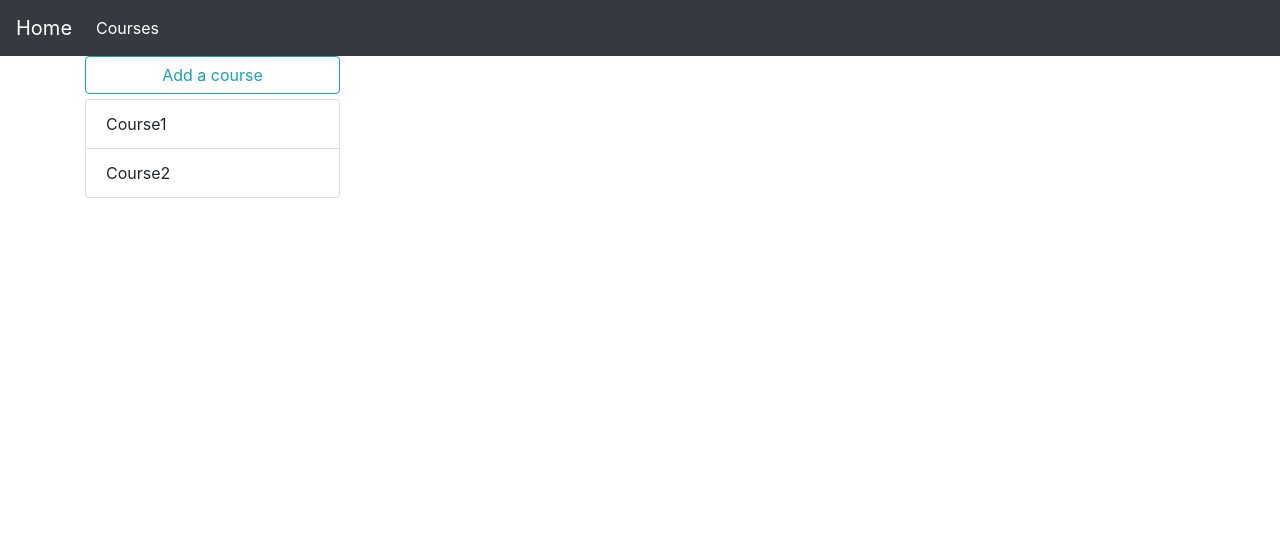
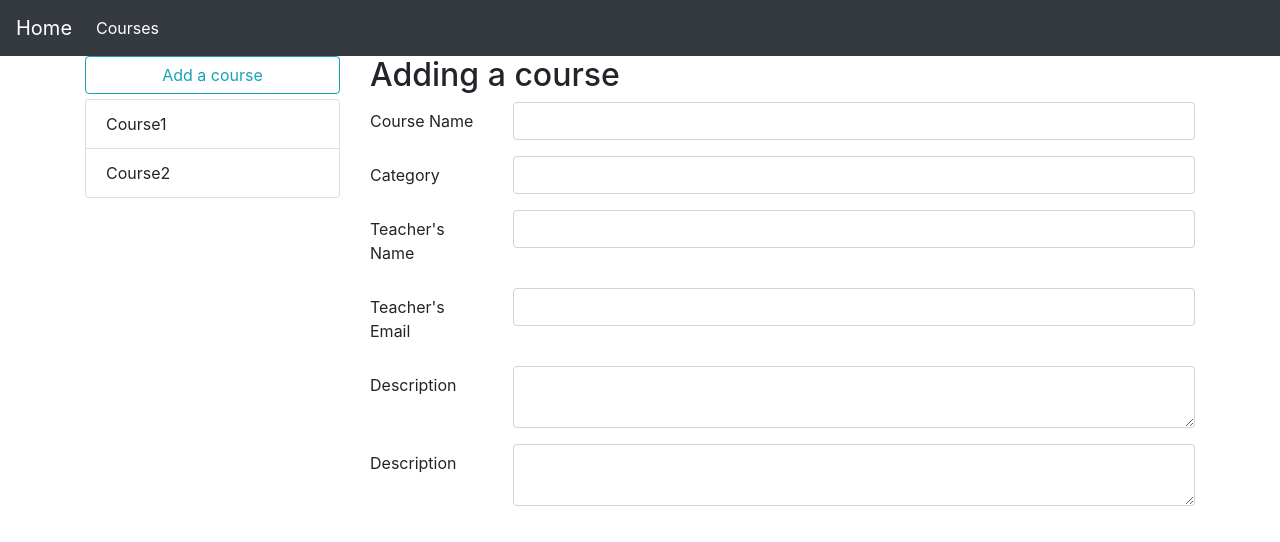
Before and after one commit to BlastFire/angular-academy, an Angular app: page /courses/add in a window 1280 px wide. Shown: the top 542 px of the page. Built offline with nearby package versions, Linux system fonts and the light colour scheme.

Commit message:
form add - first steps

```diff
--- a/src/app/Components/Courses/courses-add.component.html
+++ b/src/app/Components/Courses/courses-add.component.html
@@ -1,3 +1,41 @@
-<p>
-  courses-add works!
-</p>
+<div>
+  <h2>Adding a course</h2>
+  <form>
+    <div class="form-group row">
+      <label for="name" class="col-sm-2 col-form-label">Course Name</label>
+      <div class="col-sm-10">
+        <input type="text" name="name" class="form-control">
+      </div>
+    </div>
+    <div class="form-group row">
+      <label for="category" class="col-sm-2 col-form-label">Category</label>
+      <div class="col-sm-10">
+        <input type="text" name="category" class="form-control">
+      </div>
+    </div>
+    <div class="form-group row">
+      <label for="teacherName" class="col-sm-2 col-form-label">Teacher's Name</label>
+      <div class="col-sm-10">
+        <input type="text" name="teacherName" class="form-control">
+      </div>
+    </div>
+    <div class="form-group row">
+      <label for="teacherEmail" class="col-sm-2 col-form-label">Teacher's Email</label>
+      <div class="col-sm-10">
+        <input type="email" name="teacherEmail" class="form-control">
+      </div>
+    </div>
+    <div class="form-group row">
+      <label for="description" class="col-sm-2 col-form-label">Description</label>
+      <div class="col-sm-10">
+        <textarea type="text" name="description" class="form-control"></textarea>
+      </div>
+    </div>
+    <div class="form-group row">
+      <label for="description" class="col-sm-2 col-form-label">Description</label>
+      <div class="col-sm-10">
+        <textarea type="text" name="description" class="form-control"></textarea>
+      </div>
+    </div>
+  </form>
+</div>
--- a/src/app/Components/Courses/courses-add.component.ts
+++ b/src/app/Components/Courses/courses-add.component.ts
@@ -1,7 +1,7 @@
 import { Component, OnInit } from '@angular/core';
 
 @Component({
-  selector: 'app-courses-add',
+  selector: 'courses-add',
   templateUrl: './courses-add.component.html',
   styleUrls: ['./courses-add.component.css']
 })
--- a/src/app/app-routing.module.ts
+++ b/src/app/app-routing.module.ts
@@ -5,6 +5,7 @@ import { HomeComponent } from './Components/home.component'
 import { CoursesComponent } from './Components/Courses/courses.component'
 import { CourseDetailsComponent } from './Components/Courses/course-details.component'
 import { CoursesHomeComponent } from './Components/Courses/courses-home.component'
+import { CoursesAddComponent } from './Components/Courses/courses-add.component'
 
 const routes: Routes = [
   { path: '', component: HomeComponent },
@@ -12,6 +13,7 @@ const routes: Routes = [
     path: 'courses', component: CoursesComponent,
     children: [
       { path: '', component: CoursesHomeComponent },
+      { path: 'add', component: CoursesAddComponent },
       { path: ':id', component: CourseDetailsComponent }
     ]
   },
```
